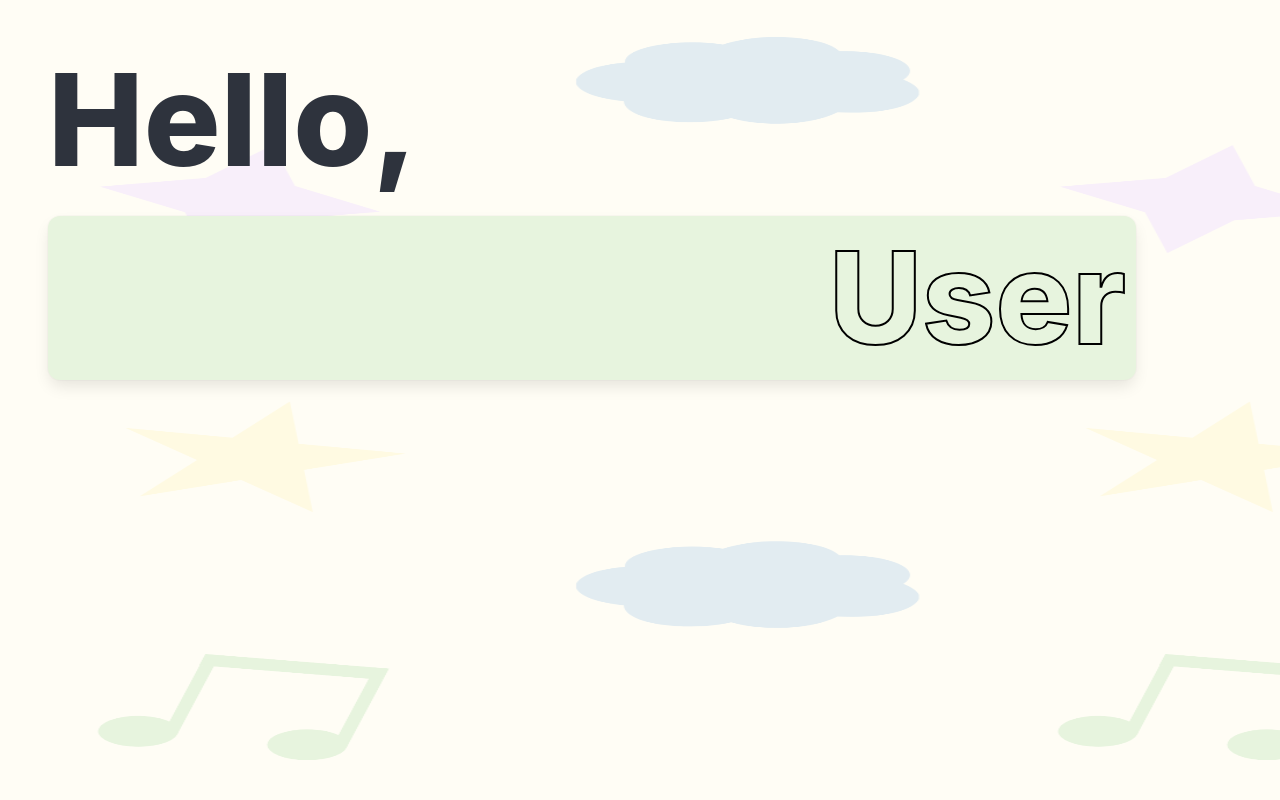
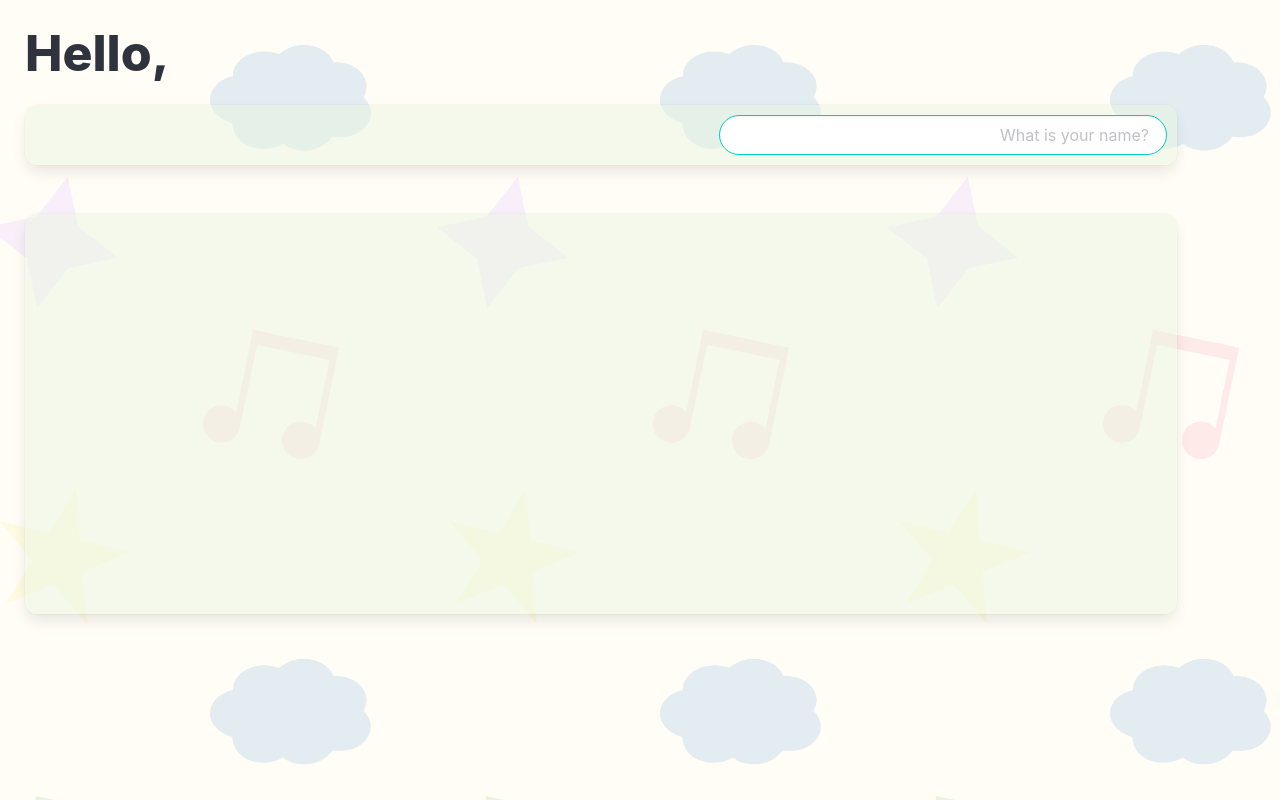
Before and after one commit to aray-2003/SmartDiary, a plain HTML site: page index.html in a window 1280 px wide. Drawn offline with nearby package versions, Linux system fonts and the light colour scheme.

Commit message:
Working on frontend, added input for name

```diff
--- a/index.html
+++ b/index.html
@@ -9,15 +9,28 @@
   </head>
   <body>
     <div class="background">
-        <section class="section">
+
+        <section class="block">
             <div class="greeting">
                 <h1 class="title">Hello,</h1>
                 <div class="userContainer box">
-                    <h1 class="title user">User</h1>
+                  <p class="control has-icons-left">
+                    <input class="userInput input is-primary is-rounded" id="userInput" type="text" placeholder="What is your name?"/>
+                    <span class="icon is-left">
+                      <i class="fas fa-check"></i>
+                    </span>
+                    <!-- <h1 class="userEnter title" id="userEnter"></h1> -->
+                  </p>
                 </div>
             </div>
+        </section>
+        <section class="block">
+          <div class="textEditor">
+            <div class="editorBackground box"></div>
 
+            </div>
         </section>
     </div>
+    <script src="script.js"></script>
   </body>
 </html>
--- a/script.js
+++ b/script.js
@@ -0,0 +1,12 @@
+const userInput = document.getElementById('userInput');
+const userEnter = document.getElementById('userEnter');
+
+      userInput.addEventListener('keyup', (event) => {
+        if (event.key === 'Enter') {
+            let value = userInput.value
+            userEnter.innerText = value;
+
+            userInput.style.display = 'none';
+            userEnter.style.display = 'block';
+        }
+      }, 500);
--- a/styles.css
+++ b/styles.css
@@ -12,24 +12,48 @@ body {
 
     background-image: url(background.png), url(background.png);
     background-repeat: repeat-x;
-    background-size: 50% 100%;
+    background-size: 450px;
     animation: scrollBackground 10s linear infinite;
+    animation-direction: alternate;
 }
 
 /* Greeting */
 .title {
-    font-size: 10vw;
+    font-size: 50px;
 }
+
+.block {
+    padding-left: 25px;
+    padding-top: 25px;
+}
+
 .userContainer {
-    width: 85vw;
-    background-color: #e7f4de;
+    display: flex;
+    justify-content: flex-end;
+
+    width: 90vw;
+    background-color: #e7f4de75;
     padding: 10px;
 }
-.user {
+.userInput {
+    width: 35vw;
+    text-align: right;
+}
+
+.userEnter {
     text-align: right;
     color: transparent;
     -webkit-text-stroke: 2px black;
 }
+
+
+.editorBackground {
+    width: 90vw;
+    height: 50vh;
+    background-color: #e7f4de75;
+}
+
+
 
 
 
```
